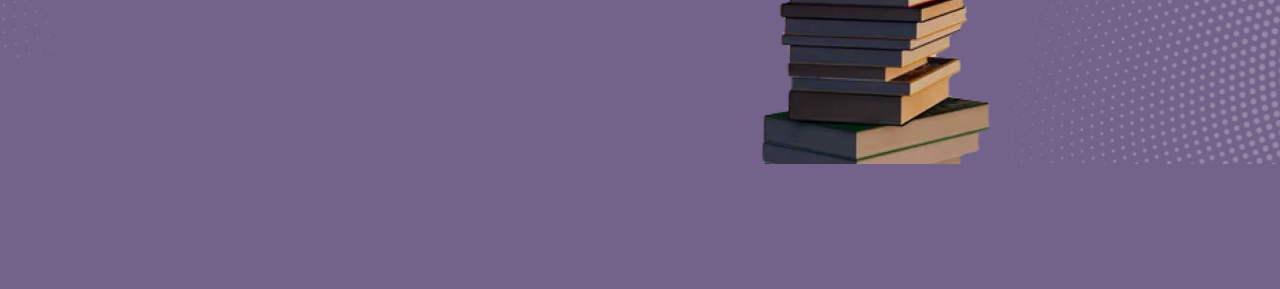
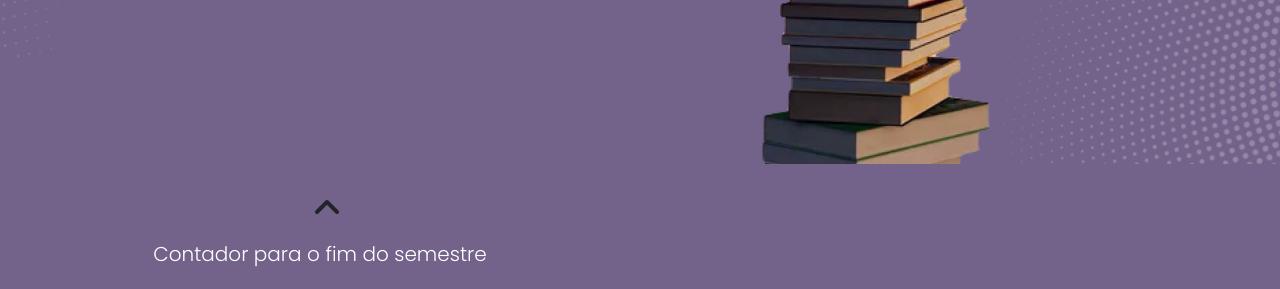
Before and after one commit to laise18x/tcc_acau, a PHP site: page / in a window 1280 px wide. Shown: the part 627-916 px from the top of the page. Before the commit the page ends 791 px from the top, so only its background shows below. Run offline with PHP 8.4, Linux system fonts and the light colour scheme; some libraries are stand-ins or nearby versions.

Commit message:
Criação do arquivo Main.js; Implementação do contador; Implementação do efeito collapse com mudança de ícone.

```diff
--- a/index.html
+++ b/index.html
@@ -20,7 +20,10 @@
     />
     <!--Font Awesome Icons-->
     <script src="https://kit.fontawesome.com/c38b27744a.js" crossorigin="anonymous"></script>
+    <!--Folha de Estilos-->
     <link rel="stylesheet" href="style.css" />
+    <!--Arquivo Javascript-->
+    <script src="main.js"></script>
     <title>ACAU</title>
   </head>
   <body class="home_body">
@@ -63,6 +66,21 @@
       <div class="row gx-0">
         <div class="col px-0 themed-grid-col">
           <img src="assets/ACAU_home.png" class="img-fluid" alt="ACAU">
+          <div class="contador">
+            <p class="mb-0">
+              <button class="btn btnContador collapsed" type="button" data-bs-toggle="collapse" data-bs-target="#collapseCounter" aria-expanded="false" aria-controls="collapseCounter">
+
+              </button>
+            </p>
+            <div class="collapse collapseContador" id="collapseCounter">
+              <div class="card text-center card-body" id="contador">
+
+              </div>
+            </div>
+            <div class="subtituloContador">
+              <p>Contador para o fim do semestre</p>
+            </div>
+          </div>
         </div>
         <div class="col px-0 themed-grid-col">
           <img src="assets/booktower.png" class="img-fluid" alt="ACAU">
--- /dev/null
+++ b/main.js
@@ -0,0 +1,23 @@
+//Contador
+
+var contadorDataFinal = new Date("Jan 5, 2028 15:37:25").getTime();
+
+var segundosUpdate = setInterval(function() {
+  var agora = new Date().getTime();
+  var diferenca = contadorDataFinal - agora;
+
+  var dias = Math.floor(diferenca / (1000 * 60 * 60 * 24));
+  var horas = Math.floor((diferenca % (1000 * 60 * 60 * 24)) / (1000 * 60 * 60));
+  var minutos = Math.floor((diferenca % (1000 * 60 * 60)) / (1000 * 60));
+  var segundos = Math.floor((diferenca % (1000 * 60)) / 1000);
+
+  // Output the result in an element with id="demo"
+  document.getElementById("contador").innerHTML = dias + "d " + horas + "h "
+  + minutos + "m " + segundos + "s ";
+
+  // If the count down is over, write some text
+  if (diferenca < 0) {
+    clearInterval(segundosUpdate);
+    document.getElementById("contador").innerHTML = "Seu semestre já acabou!";
+  }
+}, 1000);
--- a/style.css
+++ b/style.css
@@ -31,3 +31,53 @@
 .row{
   color:black;
 }
+.contador {
+  display: flex;
+  flex-direction: column;
+  align-items: center;
+  position: absolute;
+  top: 100%;
+  width: 50%;
+  padding: 4px 15px;
+  border: none;
+  border-radius: 8px;
+}
+/* Icon when the collapsible content is shown */
+.btnContador:after {
+  font-family: "Font Awesome 5 Free";
+  font-weight: 900;
+  font-size: 2em;
+  content: "\f107";
+}
+/* Icon when the collapsible content is hidden */
+.btnContador.collapsed:after {
+  content: "\f106";
+}
+.btnContador{
+  width: 40px;
+}
+.btnContador:focus {
+  outline: 0;
+  box-shadow: 0 0 0 0.25rem rgb(13 110 253 / 0%);
+}
+.collapseContador{
+  font-size: 36px;
+  position: center;
+  align-items: center;
+}
+#contador{
+  background: rgb(225 225 225 / 27%);
+  border-radius: 100px;
+  padding-left: 122px;
+  padding-right: 122px;
+  font-style: normal;
+  font-weight: 300;
+  font-size: 36px;
+  color: rgb(225 225 225 / 100%);
+}
+.subtituloContador{
+  font-weight: 300;
+  font-size: 20px;
+  line-height: 30px;
+  color: #FFFFFF;
+}
```
